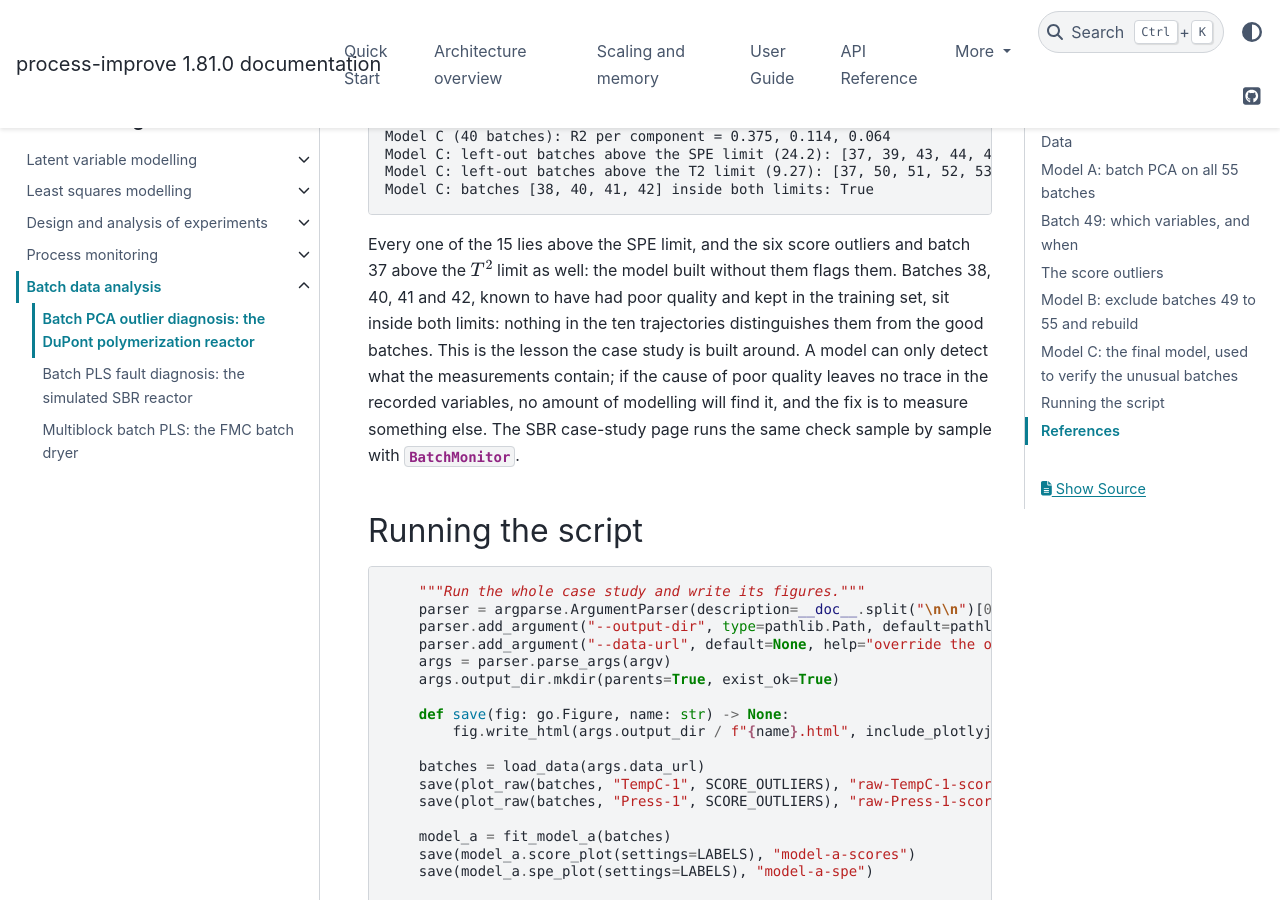
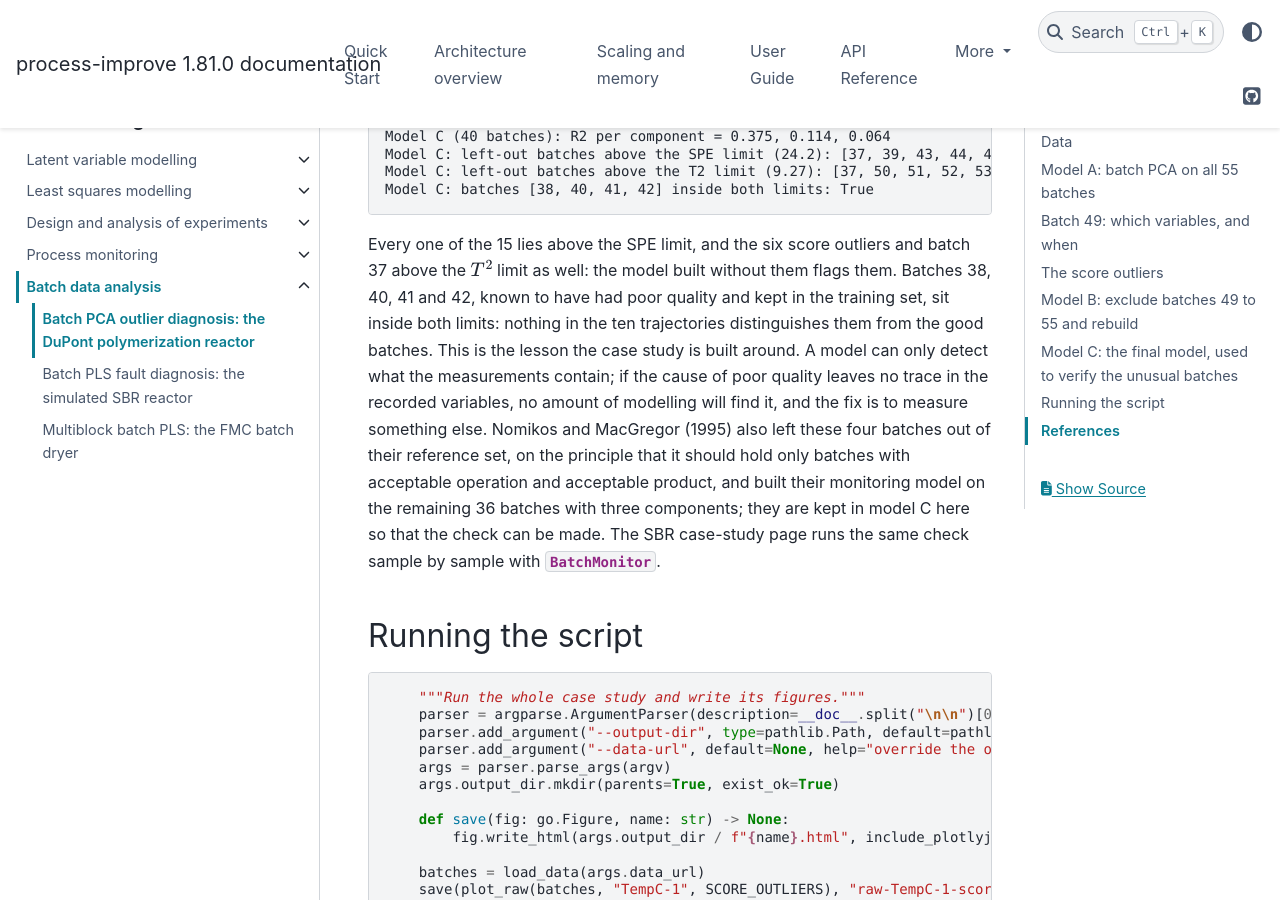
Before and after one commit to kgdunn/process-improve, a Sphinx documentation site: the page built from docs/user_guide/case_studies/batch/dupont-batch-pca.rst, in a window 1280 px wide and 900 px high, scrolled down 6912 px. Built offline with Sphinx 7.4.7 and the PyData theme 0.15.4, drawn with Linux system fonts in a browser that asks for light colours.

Commit message:
Align the SBR and DuPont pages with the Nomikos and MacGregor papers
The simulated faults are the ones the 1994 AIChE paper describes: 30% more
impurity from the start of one batch and 50% more from halfway through the
other, not 30% in both; the feed flows and the feed temperature carry the
simulation's noise rather than being constant. The per-sample T2 covariance
is credited as the 1995 Technometrics paper states it (a need they note and
set the individual score-chart limits by) and as Garcia-Munoz, Kourti and
MacGregor (2004) compute it. The DuPont page says that the original reference
set also left out the four poor-quality batches and had 36 batches with three
components.

Co-Authored-By: Claude Fable 5.1 <noreply@anthropic.com>
Claude-Session: https://claude.ai/code/session_01LXthGpHLQFfGubBiKFtGAE

```diff
--- a/docs/user_guide/case_studies/batch/dupont-batch-pca.rst
+++ b/docs/user_guide/case_studies/batch/dupont-batch-pca.rst
@@ -204,8 +204,13 @@ trajectories distinguishes them from the good batches. This is the lesson
 the case study is built around. A model can only detect what the
 measurements contain; if the cause of poor quality leaves no trace in the
 recorded variables, no amount of modelling will find it, and the fix is to
-measure something else. The SBR case-study page runs the same check sample
-by sample with :class:`~process_improve.batch.BatchMonitor`.
+measure something else. Nomikos and MacGregor (1995) also left these four
+batches out of their reference set, on the principle that it should hold
+only batches with acceptable operation and acceptable product, and built
+their monitoring model on the remaining 36 batches with three components;
+they are kept in model C here so that the check can be made. The SBR
+case-study page runs the same check sample by sample with
+:class:`~process_improve.batch.BatchMonitor`.
 
 Running the script
 ------------------
--- a/docs/user_guide/case_studies/batch/sbr_batch_pls.py
+++ b/docs/user_guide/case_studies/batch/sbr_batch_pls.py
@@ -3,9 +3,10 @@
 Case study for issue #156. Styrene-butadiene rubber is made by emulsion
 polymerization in a batch reactor; five quality attributes of the latex are
 measured at the end of each batch. Because these 53 batches were simulated
-from a first-principles model, the fault is known: batches 34 and 37 both
-received 30% more organic impurity in the butadiene feed, from the very
-start of batch 37 and midway through batch 34. This script fits a
+from a first-principles model, the fault is known (Nomikos and MacGregor,
+1994): batch 37 received 30% more organic impurity in the butadiene feed
+than the normal batches from its very start, and batch 34 50% more from
+midway through. This script fits a
 batchwise-unfolded PLS from the six trajectories to the five quality
 attributes and follows the diagnosis of the course notes: the score plot
 flags both batches, the whole-batch SPE does not, the weights and the
@@ -20,8 +21,11 @@ Data: https://openmv.net/info/sbr-batch-reactor (53 batches x 200 samples x
 9 tags, plus 5 quality attributes), downloaded when the script runs.
 
 Source: Nomikos, P., "Statistical process control of batch processes", PhD
-thesis, McMaster University, 1995, and the ConnectMV latent-variable course
-notes (2011-2012, CC BY-SA 3.0).
+thesis, McMaster University, 1995; Nomikos, P. and MacGregor, J.F.,
+"Monitoring batch processes using multiway principal component analysis",
+AIChE Journal, 40, 1361-1375, 1994 (the simulation and the two faulty
+batches); and the ConnectMV latent-variable course notes (2011-2012,
+CC BY-SA 3.0).
 
 Run from the repository root::
 
```
Also changed, not shown: CHANGELOG.md (+7 -2 lines), docs/user_guide/case_studies/batch/sbr-batch-pls.rst (+12 -5 lines), 2 other files.
